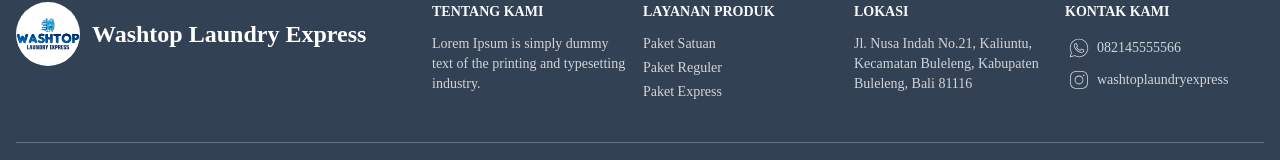
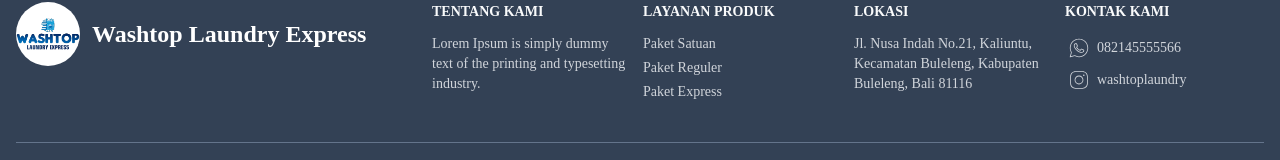
Before and after one commit to odetv/washtop-laundry, a React (Vite) app: page / in a window 1280 px wide. Shown: the part 210-370 px from the top of the page. Built offline with nearby package versions, Linux system fonts and the light colour scheme.

Commit message:
update-footer-2

```diff
--- a/src/components/Footer.tsx
+++ b/src/components/Footer.tsx
@@ -95,7 +95,7 @@
                 >
                   <path d="M 16 3 C 8.8324839 3 3 8.8324839 3 16 L 3 34 C 3 41.167516 8.8324839 47 16 47 L 34 47 C 41.167516 47 47 41.167516 47 34 L 47 16 C 47 8.8324839 41.167516 3 34 3 L 16 3 z M 16 5 L 34 5 C 40.086484 5 45 9.9135161 45 16 L 45 34 C 45 40.086484 40.086484 45 34 45 L 16 45 C 9.9135161 45 5 40.086484 5 34 L 5 16 C 5 9.9135161 9.9135161 5 16 5 z M 37 11 A 2 2 0 0 0 35 13 A 2 2 0 0 0 37 15 A 2 2 0 0 0 39 13 A 2 2 0 0 0 37 11 z M 25 14 C 18.936712 14 14 18.936712 14 25 C 14 31.063288 18.936712 36 25 36 C 31.063288 36 36 31.063288 36 25 C 36 18.936712 31.063288 14 25 14 z M 25 16 C 29.982407 16 34 20.017593 34 25 C 34 29.982407 29.982407 34 25 34 C 20.017593 34 16 29.982407 16 25 C 16 20.017593 20.017593 16 25 16 z" />
                 </svg>
-                <p className="pl-2">washtoplaundryexpress</p>
+                <p className="pl-2">washtoplaundry</p>
               </a>
             </div>
           </div>
```
